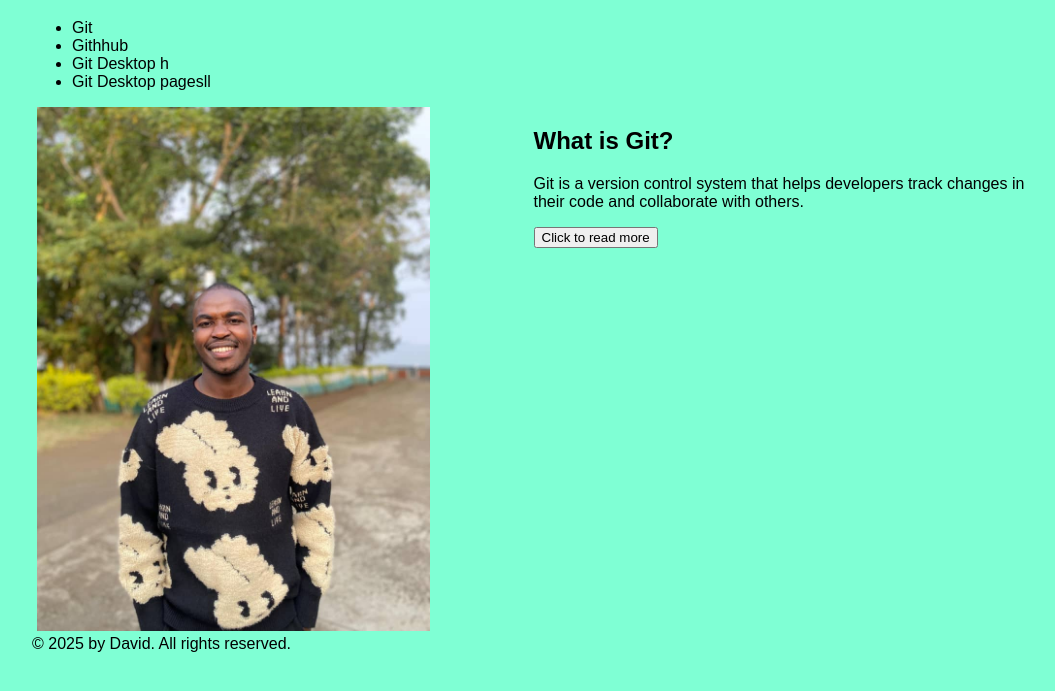
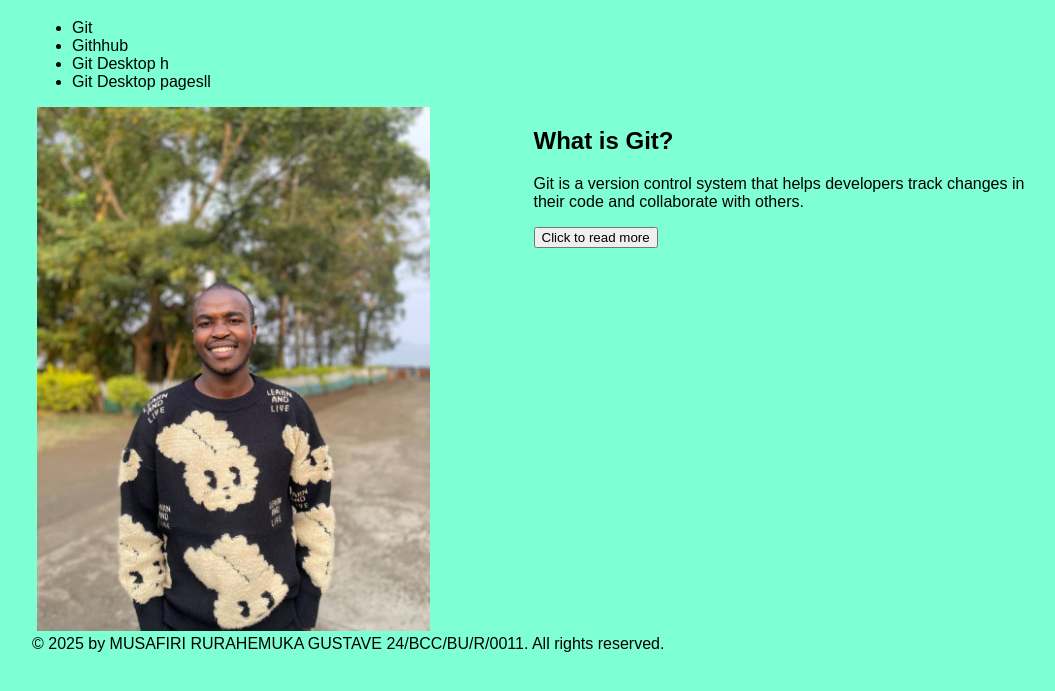
Before and after one commit to musagustave64-oss/PHOTOGITHUB, a plain HTML site: page index.html in a window 1280 px wide. Shown: the part 61-752 px from the top of the page, without its empty margins (96-1151 px from the left). Drawn offline with Linux system fonts and the light colour scheme.

Commit message:
Update index.html

```diff
--- a/index.html
+++ b/index.html
@@ -30,7 +30,7 @@
 
     </main>
     <footer><p>
-        &copy; 2025 by David. All rights reserved.
+        &copy; 2025 by MUSAFIRI RURAHEMUKA GUSTAVE 24/BCC/BU/R/0011. All rights reserved.
     </p></footer>
 
 </body>
```
